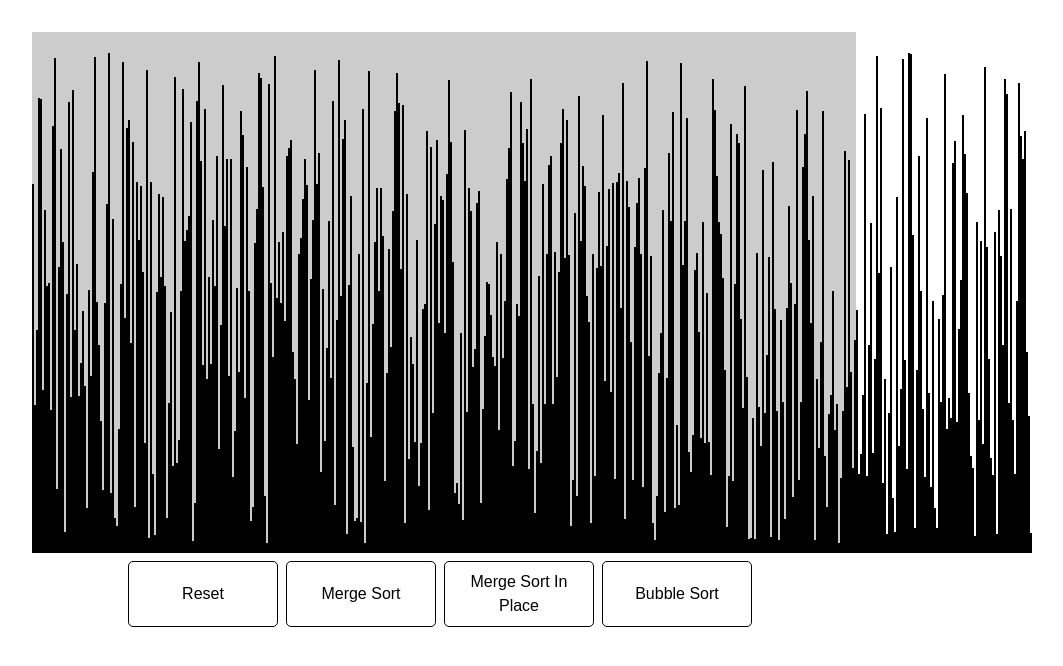
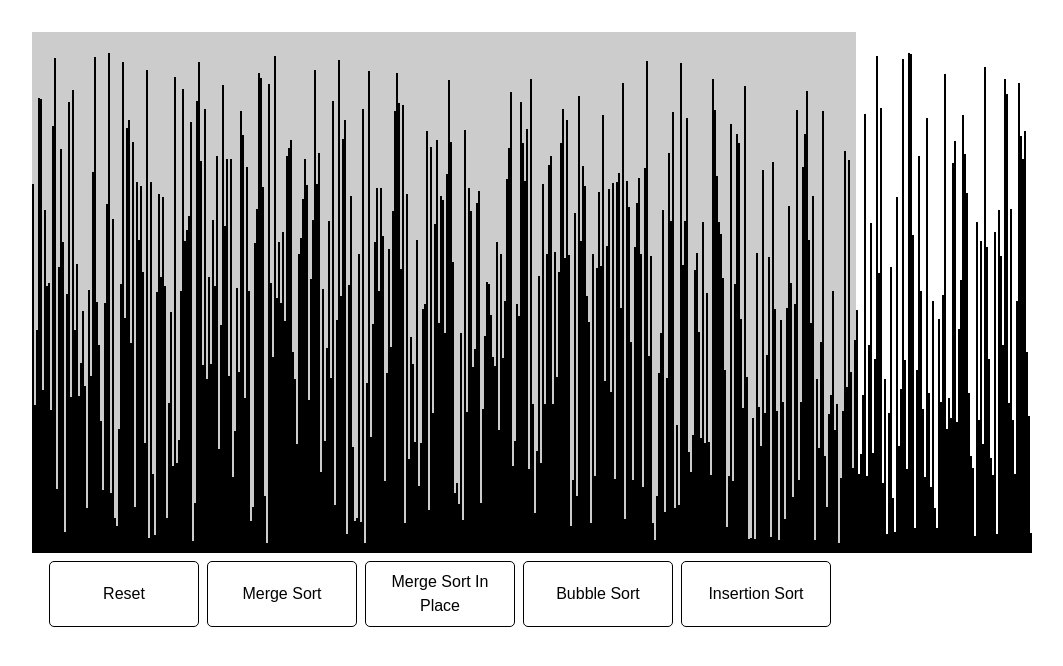
Before and after one commit to mjconly/Sorting-Visualizer, a React (Create React App) app: page / in a window 1280 px wide. Shown: the top 666 px of the page, without its empty margins (196-1259 px from the left). Built offline with nearby package versions, Linux system fonts and the light colour scheme; the HTML template or start-up script is replaced by a standard one.

Commit message:
implementing insertion sort

```diff
--- a/src/Components/ArrayBarContainer.jsx
+++ b/src/Components/ArrayBarContainer.jsx
@@ -4,12 +4,14 @@ import "./arrayBarContainer.css"
 import { mergeHelper } from "../sortingAlgorithms/mergeSort"
 import { inPlaceHelper } from "../sortingAlgorithms/mergeSortInPlace"
 import { bubbleHelper } from "../sortingAlgorithms/bubbleSort"
+import { insertionHelper } from "../sortingAlgorithms/insertionSort"
 
 
 //constants for number of bars per algorithm
 const MERGE = 500;
-const INPLACE = 150;
-const BUBBLE = 150;
+const INPLACE = 100;
+const BUBBLE = 100;
+const INSERTION = 100;
 
 class ArrayBarContainer extends React.Component{
   constructor(props){
@@ -103,6 +105,18 @@ class ArrayBarContainer extends React.Component{
     await bubbleHelper(arrDOM);
     return 1
   }
+
+  async insertionAnimate(){
+    if (this.state.isRunning){
+      return -1;
+    }
+    getButtons(0.4);
+    await this.resetArray(INSERTION)
+    this.startRunning();
+    let arrDOM = getBars();
+    await insertionHelper(arrDOM);
+    return 1
+  }
 //#############################################################################
 
 //promise fucntion for async animate
@@ -139,6 +153,11 @@ class ArrayBarContainer extends React.Component{
             >
             Bubble Sort
           </button>
+          <button className="abtn"
+            onClick={() => this.insertionAnimate().then((res) => this.finished(res, 1))}
+            >
+            Insertion Sort
+          </button>
         </div>
       </div>
     )
--- /dev/null
+++ b/src/sortingAlgorithms/insertionSort.js
@@ -0,0 +1,14 @@
+const COLOR_MAIN = "#36454F"
+const COLOR_SELECT = "tomato"
+
+
+const insertionHelper = async (arr) => {
+  await insertionSort(arr);
+  return 1;
+}
+
+const insertionSort = async (arr) => {
+  return 1;
+}
+
+export { insertionHelper }
```
Also changed, not shown: src/sortingAlgorithms/mergeSortInPlace.js (+80 -1 lines).
